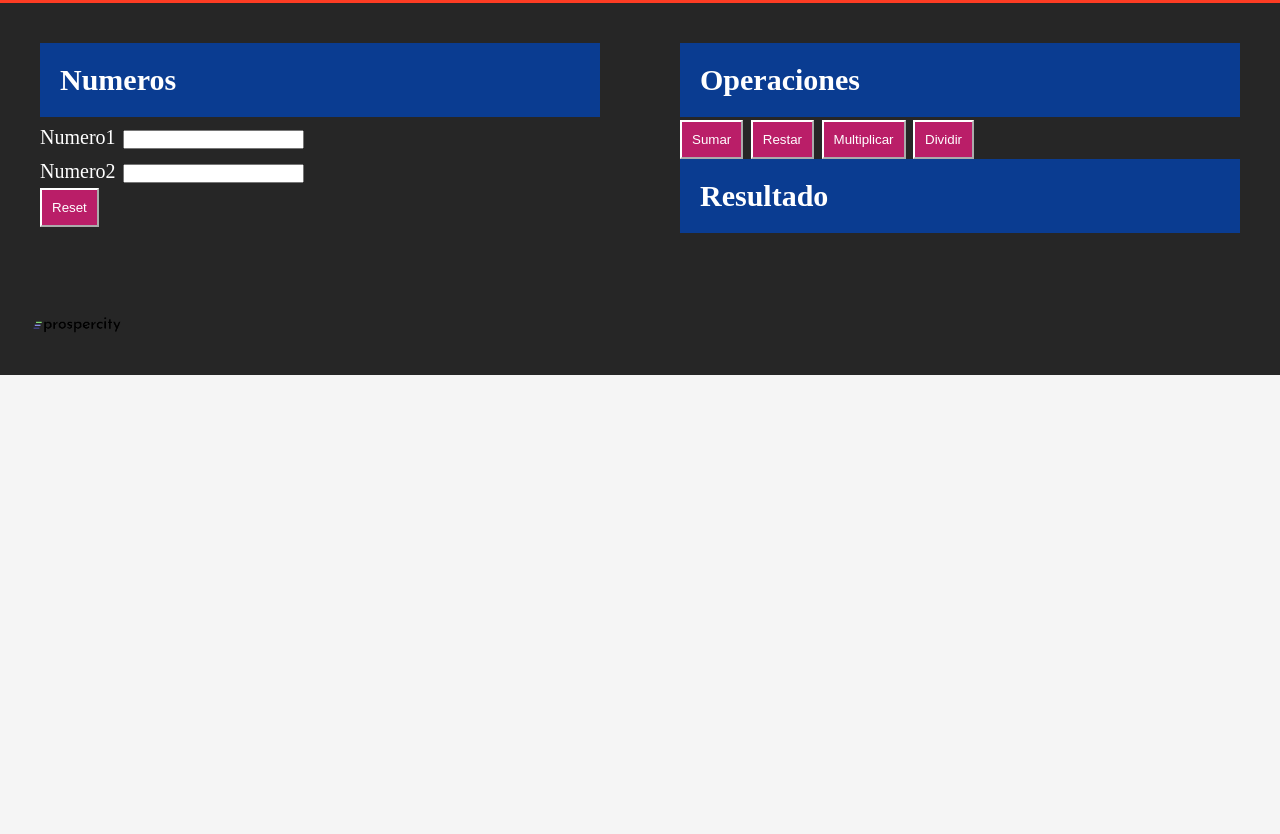
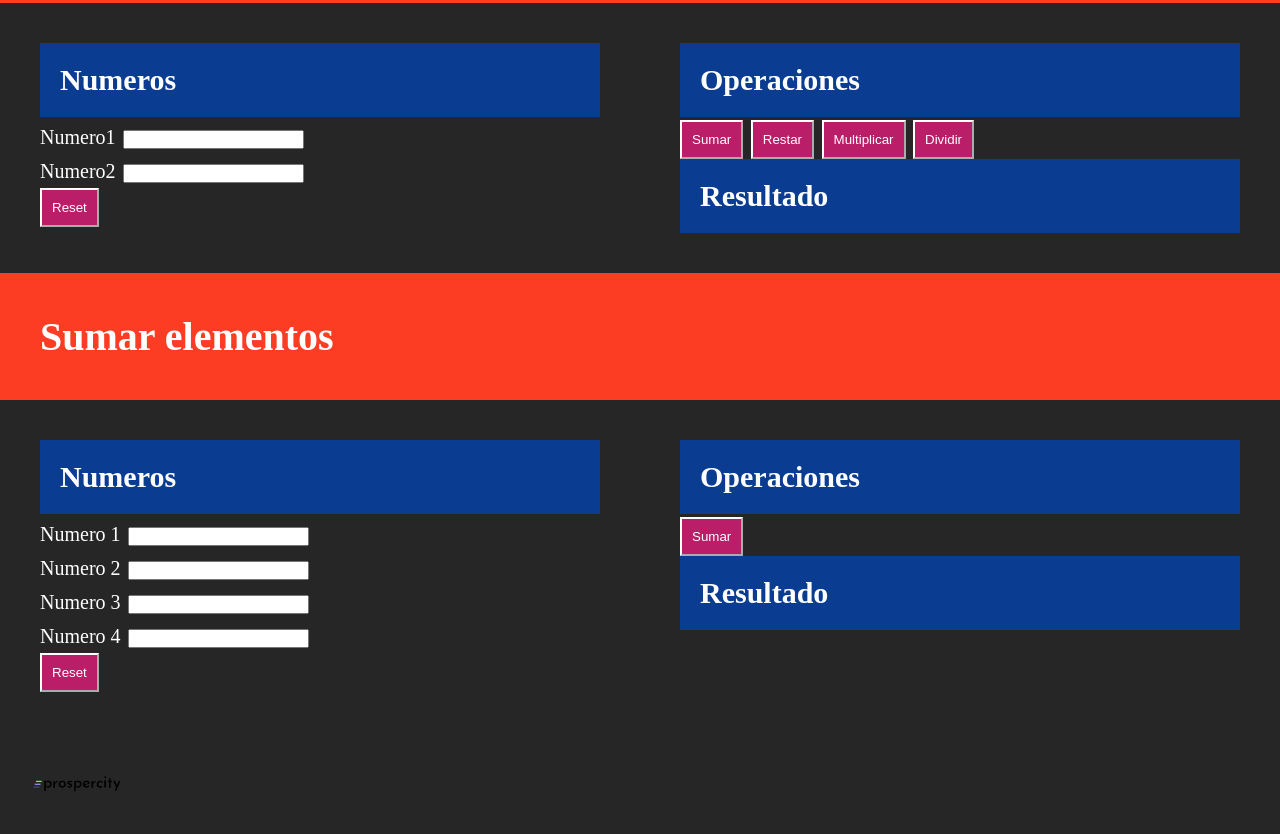
Before and after one commit to LuisGomezTrujillo/ReduceJavascript, a plain HTML site: page index.html in a window 1280 px wide. Shown: the part 646-1480 px from the top of the page. Before the commit the page ends 1021 px from the top, so only its background shows below. Drawn offline with Linux system fonts and the light colour scheme.

Commit message:
Jose Marulanda sumador elementos vector

```diff
--- /dev/null
+++ b/ej.js
@@ -0,0 +1,4 @@
+var integrado = [[0,1], [2,3], [4,5]].reduce(function(a,b) {
+  return a.concat(b);
+});
+// integrado es [0, 1, 2, 3, 4, 5]
--- a/index.html
+++ b/index.html
@@ -102,6 +102,55 @@
           <span id="r"></span>
         </div>
     </section>
+<!-- Sumar elementos de un vector -->
+<section class="titulo">
+  <h1 class="titulo1">Sumar elementos</h1>
+</section>
+<section class="votaciones">
+  <form class="contenido">
+    <h2 class="titulo2">Numeros</h2>
+    <div class="entrada">
+      <label for="input1">
+        <span>Numero 1</span>
+        <input id="input8" type="text" name="input1">
+      </label>
+    </div>
+    <div class="entrada">
+      <label for="input2">
+        <span>Numero 2</span>
+        <input id="input9" type="text" name="input2">
+      </label>
+    </div>
+    <div class="entrada">
+      <label for="input6">
+        <span>Numero 3</span>
+        <input id="input10" type="text" name="input1">
+      </label>
+    </div>
+    <div class="entrada">
+      <label for="input4">
+        <span>Numero 4</span>
+        <input id="input11" type="text" name="input1">
+      </label>
+    </div>
+    <div class="entrada">
+      <Button class="boton" type="submit">Reset</Button>
+    </div>
+  </form>
+
+</section>
+<section class="resultados">
+    <div class="contenido">
+       <h2 class="titulo2">Operaciones</h2>
+      <div class="entrada">
+        <Button class="boton"id="suma1"  type="button">Sumar</Button>
+
+      </div>
+      <h2 class="titulo2">Resultado</h2>
+      <span id="r1"></span>
+    </div>
+</section>
+
     <footer class="pieDePagina">
       <img class="logo" src="./images/logo_prospercity.png" alt="logo de prospercity">
     </footer>
--- a/script.js
+++ b/script.js
@@ -118,3 +118,25 @@ function dividir() {
     );
     r.innerText = `La respuesta es: ${res3}`;
 }
+
+// Sumadora de vectores
+let operacion1 =[];
+let suma1 = document.getElementById("suma1");
+let rta = document.getElementById("r1");
+
+suma1.addEventListener("click", sumar1);
+
+
+function sumar1() {
+    let input8 = parseFloat(document.getElementById("input8").value);
+    let input9 = parseFloat(document.getElementById("input9").value);
+    let input10 = parseFloat(document.getElementById("input10").value);
+    let input11 = parseFloat(document.getElementById("input11").value);
+    operacion1.push(input8, input9,input10,input11);
+
+    let rta = operacion1.reduce(
+        (sum, item) => sum + item,
+        0
+    );
+    r1.innerText = `La respuesta es: ${rta}`;
+}
```
